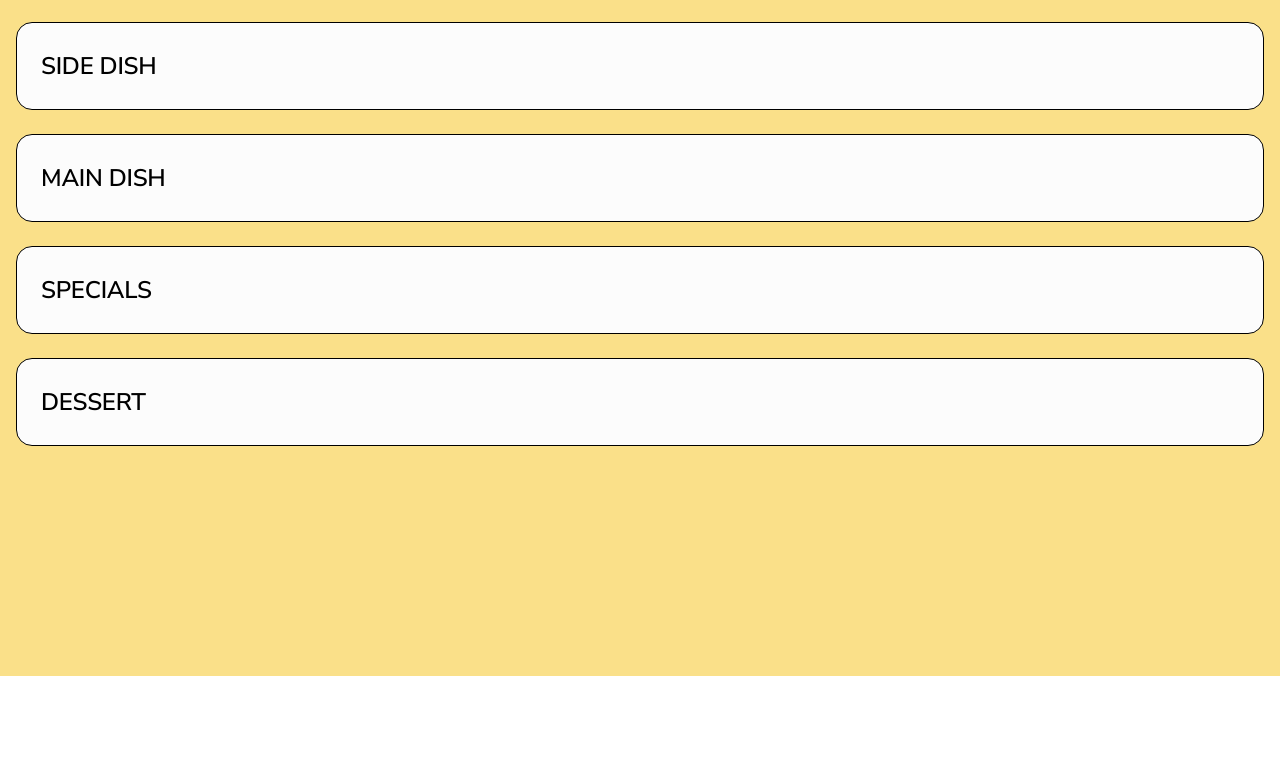
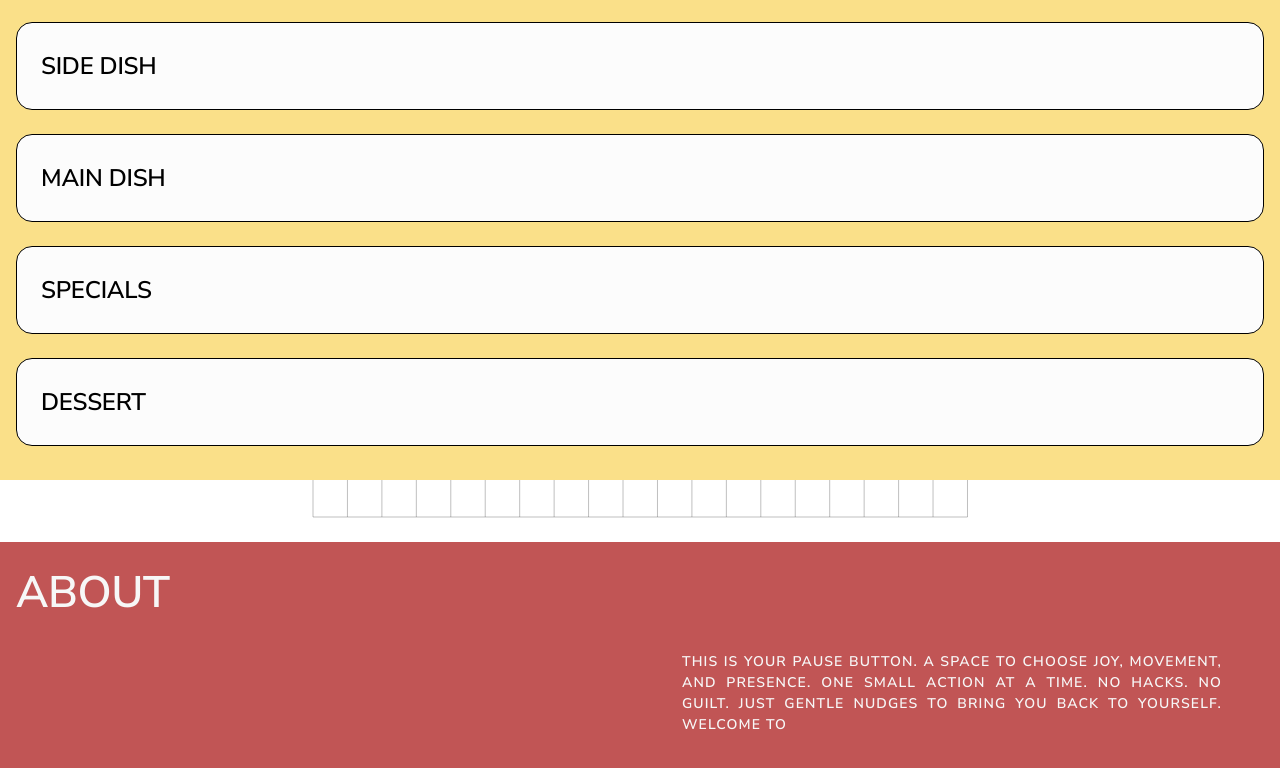
Before and after one commit to saylee-beam/dopamine-menu, a plain HTML site: page index.html in a window 1280 px wide. Shown: the part 572-1340 px from the top of the page. Before the commit the page ends 1248 px from the top, so only its background shows below. Drawn offline with Linux system fonts and the light colour scheme.

Commit message:
About Section WIP

```diff
--- a/index.css
+++ b/index.css
@@ -1,41 +1,42 @@
-*{
+* {
   margin: 0;
   padding: 0;
   font-family: Nunito Sans;
   box-sizing: border-box;
 }
 
-.div-mobile-bg{
+.div-mobile-bg {
   width: 100%;
   height: 68.0625rem;
   flex-shrink: 0;
   position: fixed;
   object-fit: cover;
-
+  z-index: -1;
 }
 
-.div-mobile-bg svg{
+.div-mobile-bg svg {
   width: 100%;
 }
 
-.div-hero{
+.div-hero {
   display: flex;
   margin: 16px;
   margin-top: 0;
   padding-top: 4em;
+  padding-bottom: 2em;
   flex-direction: column;
   align-items: center;
   gap: 1.5rem;
   position: relative;
 }
 
-.div-hero img{
+.div-hero img {
   width: 10em;
   aspect-ratio: 1/1;
   object-fit: cover;
 }
 
-.div-hero-text{
+.div-hero-text {
   text-align: center;
   font-family: "Nunito Sans";
   font-size: 1.5em;
@@ -46,17 +47,17 @@
   text-transform: uppercase;
 }
 
-.body-copy{
+.body-copy {
   text-align: justify;
   font-size: 0.875rem;
   font-weight: 600;
   line-height: 1.5em; /* 1.10719rem */
-letter-spacing:0.08em;
+  letter-spacing: 0.08em;
   text-transform: uppercase;
-margin:1em 3em;
+  margin: 1em 3em;
 }
 
-.div-menu{
+.div-menu {
   display: flex;
   flex-direction: column;
   align-items: flex-start;
@@ -65,35 +66,59 @@
   width: 100%;
 }
 
-.div-menu-item{
+.div-menu-item {
   display: flex;
   padding: 1.5rem;
   align-items: center;
   border-radius: 1rem;
   border: 1px solid #000;
-background: #FCFCFC;
+  background: #fcfcfc;
   width: 100%;
 }
 
-.div-hero-bg-shape{
-    border-radius: 15em 15em 0em 0em;
-background: #FAE089;
-width: 100%;
-height: 140%;
-flex-shrink: 0;
-position: absolute;
-margin-top: 8em;
+.div-hero-wrapper {
+  position: relative;
+  height: 100%;
 }
 
-.div-about{
-    background-color: red;
-    height: 4em;
-    margin-top: 2em;
+.div-hero-bg-shape {
+  padding-top: 14em;
+  position: absolute;
+  top: 0;
+  width: 100%;
+  height: 88%;
+  z-index: -1;
+  background: #fae089;
+  border-radius: 15em 15em 0 0;
+  top: 8em;
+}
+
+.div-about {
+  margin-top: 4em;
+  padding: 2rem 1rem;
+  display: flex;
+  flex-direction: column;
+  align-items: flex-end;
+  gap: 1.5rem;
+  background: #c15555;
+  z-index: 7;
+}
+
+.div-title {
+  width: 100%;
+}
+
+.div-about-inside {
+  display: flex;
+  width: 50%;
+  flex-direction: column;
+  align-items: center;
+  gap: 1.5rem;
 }
 
 /* fonts */
 
-h1{
+h1 {
   color: #000;
   font-family: "Nunito Sans";
   font-size: 2.75rem;
@@ -104,7 +129,7 @@
   text-transform: uppercase;
 }
 
-.h1-italics{
+.h1-italics {
   color: #000;
   font-family: "Nunito Sans";
   font-size: 2.75rem;
@@ -115,7 +140,7 @@
   text-transform: uppercase;
 }
 
-h2{
+h2 {
   color: #000;
   font-family: "Nunito Sans";
   font-size: 1.5rem;
--- a/index.html
+++ b/index.html
@@ -30,8 +30,8 @@
         />
       </svg>
     </div>
+    <div class="div-hero-wrapper">
     <div class="div-hero-bg-shape"></div>
-
     <div class="div-hero">
       <img
         src="https://images.unsplash.com/photo-1624887009213-040347b804c1?q=80&w=1987&auto=format&fit=crop&ixlib=rb-4.1.0&ixid=M3wxMjA3fDB8MHxwaG90by1wYWdlfHx8fGVufDB8fHx8fA%3D%3D"
@@ -65,9 +65,22 @@
         </div>
       </div>
     </div>
+    </div>
 
-    <div class="div-about">
+    <div style="color: #f7f7f7" class="div-about">
+      <div class="div-title">
+        <h1 style="color: #f7f7f7">About</h1>
+      </div>
+      <div class="div-about-inside">
+        <div class="body-copy">
+          This is your pause button.
 
+A space to choose joy, movement, and presence. one small action at a time. No hacks. No guilt. Just gentle nudges to bring you back to yourself. Welcome to
+        </div>
+
+
+
+      </div>
     </div>
   </body>
 </html>
```
Lines whose indentation alone changed are shown as unchanged.
